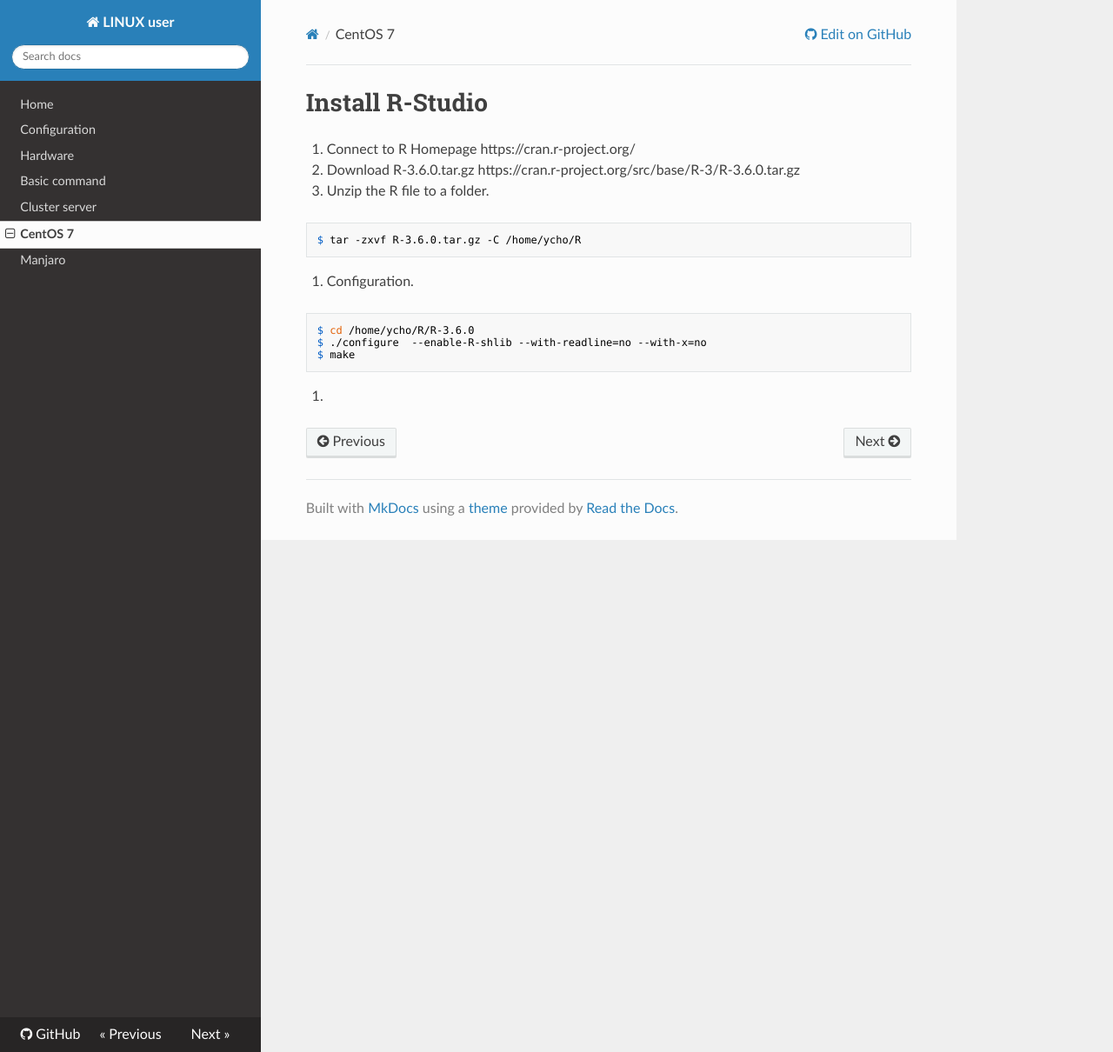
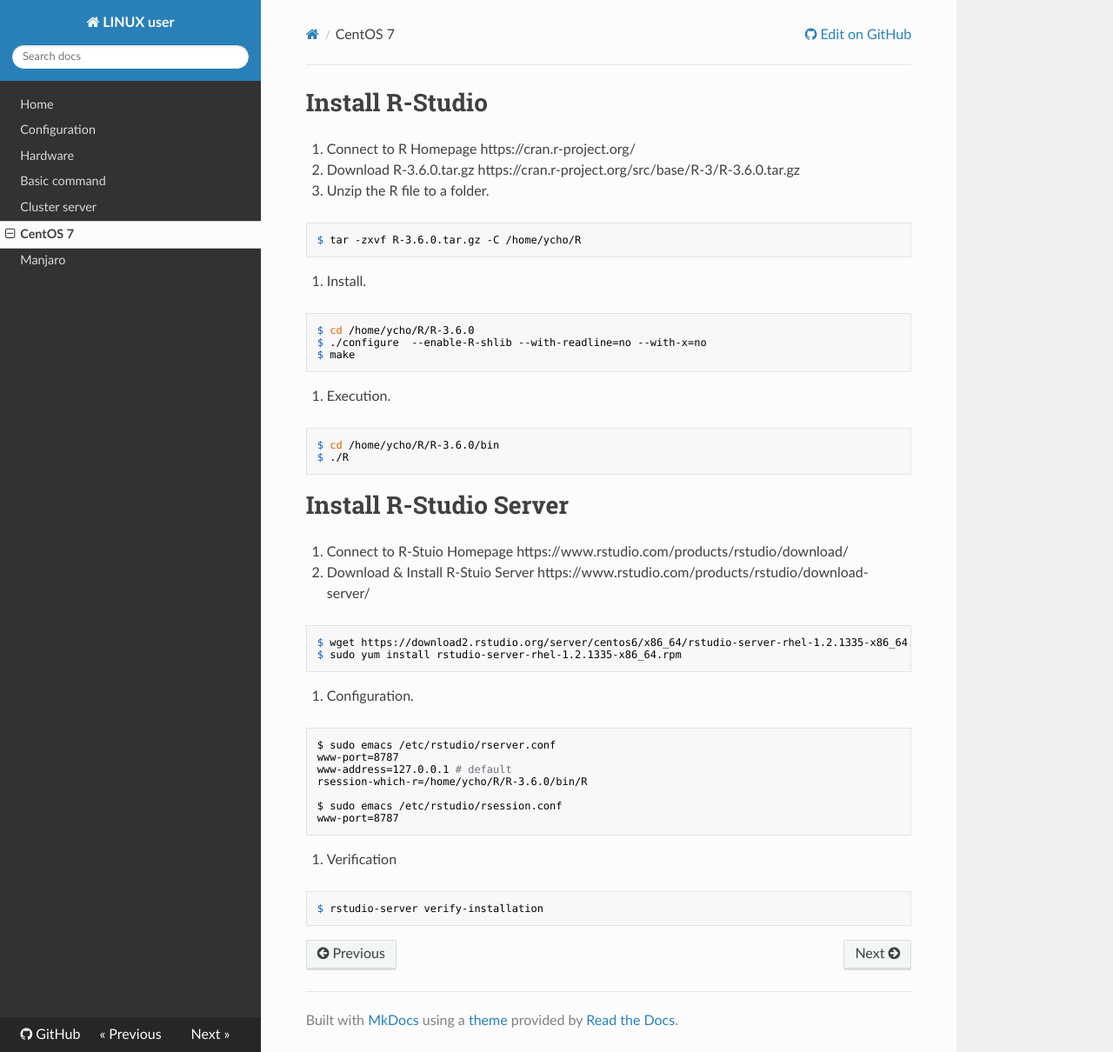
Before and after one commit to WonyoungCho/LINUX, an MkDocs documentation site: the page built from docs/centos7_conf.md, in a window 1280 px wide and 1210 px high. Shown: the whole window at 87% size. Built offline with MkDocs 1.6.1, drawn with Linux system fonts in a browser that asks for light colours; nearby versions of some CDN libraries; old or Windows-style settings are respelled for this version of MkDocs.

Commit message:
Update centos7_conf.md

````diff
--- a/docs/centos7_conf.md
+++ b/docs/centos7_conf.md
@@ -11,11 +11,44 @@ https://cran.r-project.org/src/base/R-3/R-3.6.0.tar.gz
 $ tar -zxvf R-3.6.0.tar.gz -C /home/ycho/R
 ```
 
-4. Configuration.
+1. Install.
 ```
 $ cd /home/ycho/R/R-3.6.0
 $ ./configure  --enable-R-shlib --with-readline=no --with-x=no
 $ make
 ```
 
-5.
+1. Execution.
+```
+$ cd /home/ycho/R/R-3.6.0/bin
+$ ./R
+```
+
+
+# Install R-Studio Server
+
+1. Connect to R-Stuio Homepage
+https://www.rstudio.com/products/rstudio/download/
+
+1. Download & Install R-Stuio Server
+https://www.rstudio.com/products/rstudio/download-server/
+```
+$ wget https://download2.rstudio.org/server/centos6/x86_64/rstudio-server-rhel-1.2.1335-x86_64.rpm
+$ sudo yum install rstudio-server-rhel-1.2.1335-x86_64.rpm
+```
+
+1. Configuration.
+```
+$ sudo emacs /etc/rstudio/rserver.conf
+www-port=8787
+www-address=127.0.0.1 # default
+rsession-which-r=/home/ycho/R/R-3.6.0/bin/R
+
+$ sudo emacs /etc/rstudio/rsession.conf
+www-port=8787
+```
+
+1. Verification
+```
+$ rstudio-server verify-installation
+```
````
